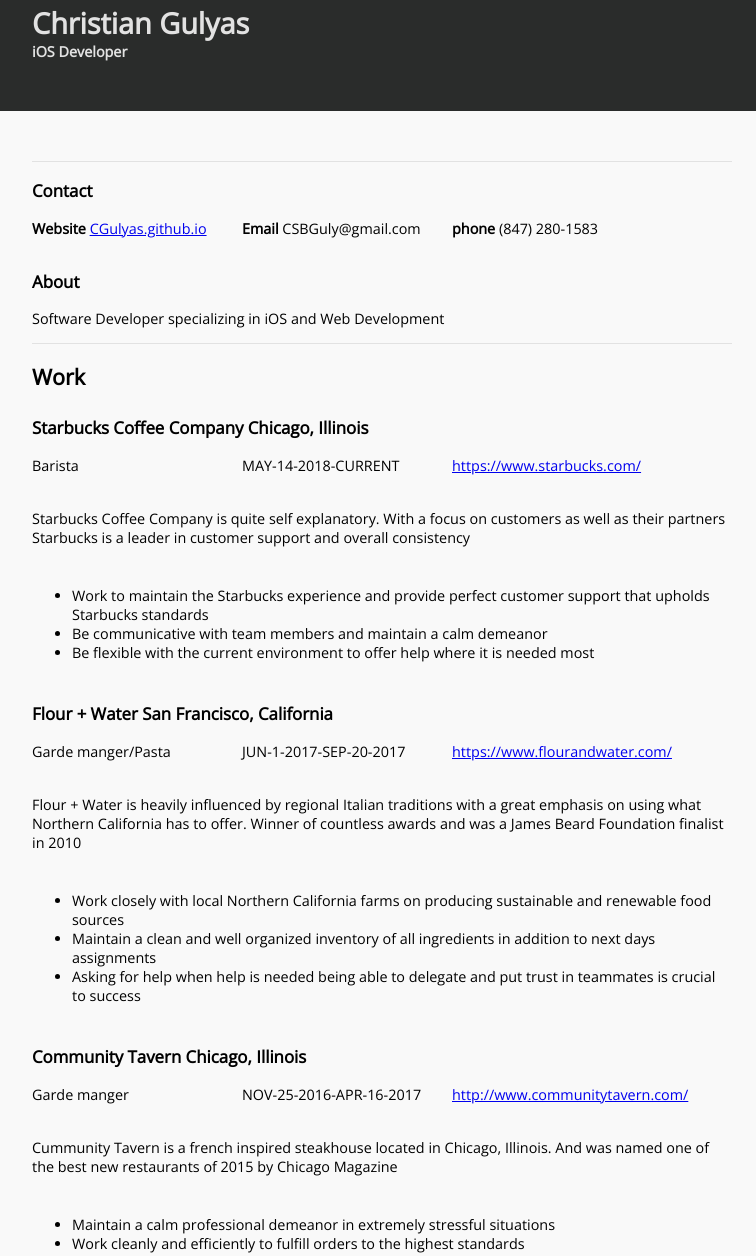
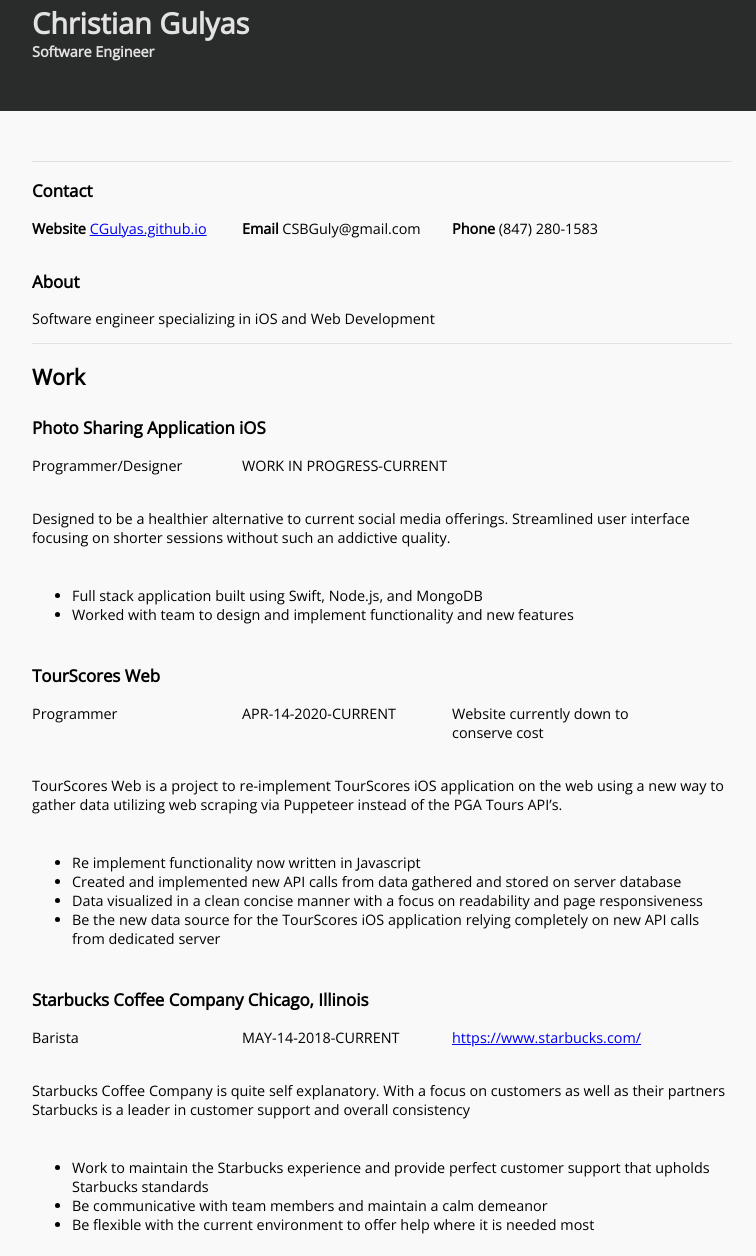
Before and after one commit to CGulyas/CGulyas.github.io, a plain HTML site: page resume/index.html in a window 1280 px wide. Shown: the part 47-1303 px from the top of the page, without its empty margins (258-1014 px from the left). Drawn offline with nearby package versions, Linux system fonts and the light colour scheme.

Commit message:
Updated resume with new projects
 -Added Photo Sharing Application
 -Added TourScores Web
 -Updated Skills section
 -Changed Software Developer to Software Engineer
 -Fixed spelling errors

```diff
--- a/resume/index.html
+++ b/resume/index.html
@@ -11,7 +11,7 @@
 
     <header>
       <h1>Christian Gulyas</h1>
-  		<h2>iOS Developer</h2>
+  		<h2>Software Engineer</h2>
     </header>
 
 		<div id="underline">
@@ -26,16 +26,68 @@
 	          <strong>Email</strong> CSBGuly@gmail.com
 	      </div>
 	      <div class="phone">
-	          <strong>phone</strong> (847) 280-1583
+	          <strong>Phone</strong> (847) 280-1583
 	      </div>
 	      <div class="summary">
 	          <h3>About</h3>
-	          <p>Software Developer specializing in iOS and Web Development</p>
+	          <p>Software engineer specializing in iOS and Web Development</p>
 	      </div>
 	    </div>
 
 			<div class="work_container">
 				<h2>Work</h2>
+				<div class="item">
+					<h3 class="work_name">Photo Sharing Application iOS</h3>
+					<div class="work_position">
+						Programmer/Designer
+					</div>
+					<div class="work_date">
+						WORK IN PROGRESS-CURRENT
+					</div>
+					<!-- <div class="work_website">
+						<a>Website currently down to conserve cost</a>
+						<a href="https://www.starbucks.com/">https://www.starbucks.com/</a>
+					</div> -->
+					<div class="work_summary">
+						<p>Designed to be a healthier alternative to current social media offerings. Streamlined user interface focusing on shorter sessions without such an addictive quality.</p>
+					</div>
+				</div>
+				<div class="list">
+					<ul style="list-style-type:disc">
+						<li>Full stack application built using Swift, Node.js, and MongoDB</li>
+						<li>Worked with team to design and implement functionality and new features</li>
+					</ul>
+				</div>
+			</div>
+
+			<div class="work_container">
+				<div class="item">
+					<h3 class="work_name">TourScores Web</h3>
+					<div class="work_position">
+						Programmer
+					</div>
+					<div class="work_date">
+						APR-14-2020-CURRENT
+					</div>
+					<div class="work_website">
+						<a>Website currently down to conserve cost</a>
+						<!-- <a href="https://www.starbucks.com/">https://www.starbucks.com/</a> -->
+					</div>
+					<div class="work_summary">
+						<p>TourScores Web is a project to re-implement TourScores iOS application on the web using a new way to gather data utilizing web scraping via Puppeteer instead of the PGA Tours API’s.</p>
+					</div>
+				</div>
+				<div class="list">
+					<ul style="list-style-type:disc">
+						<li>Re implement functionality now written in Javascript</li>
+						<li>Created and implemented new API calls from data gathered and stored on server database</li>
+						<li>Data visualized in a clean concise manner with a focus on readability and page responsiveness</li>
+						<li>Be the new data source for the TourScores iOS application relying completely on new API calls from dedicated server</li>
+					</ul>
+				</div>
+			</div>
+
+			<div class="work_container">
 				<div class="item">
 					<h3 class="work_name">Starbucks Coffee Company Chicago, Illinois</h3>
 					<div class="work_position">
@@ -98,7 +150,7 @@
 						<a href="http://www.communitytavern.com/">http://www.communitytavern.com/</a>
 					</div>
 					<div class="work_summary">
-						<p>Cummunity Tavern is a french inspired steakhouse located in Chicago, Illinois. And was named one of the best new restaurants of 2015 by Chicago Magazine </p>
+						<p>Community Tavern is a french inspired steakhouse located in Chicago, Illinois. And was named one of the best new restaurants of 2015 by Chicago Magazine </p>
 					</div>
 				</div>
 				<div class="list">
@@ -229,7 +281,7 @@
 				<div class="list">
 					<ul style="list-style-type:disc">
 						<li>Opportunity to work with students of all skill levels</li>
-						<li>Assist in corriculum creation and management</li>
+						<li>Assist in curriculum creation and management</li>
 					</ul>
 				</div>
 			</div>
@@ -244,6 +296,17 @@
 						<li>Objective-C</li>
 						<li>Javascript</li>
 						<li>Python</li>
+						<li>Swift</li>
+					</ul>
+				</div>
+				<div class="item">
+					<div class="name">
+							Server/Database
+					</div>
+					<ul style="list-style-type:disc">
+						<li>Node.js</li>
+						<li>MongoDB</li>
+						<li>Nginx</li>
 					</ul>
 				</div>
 				<div class="item">
```
